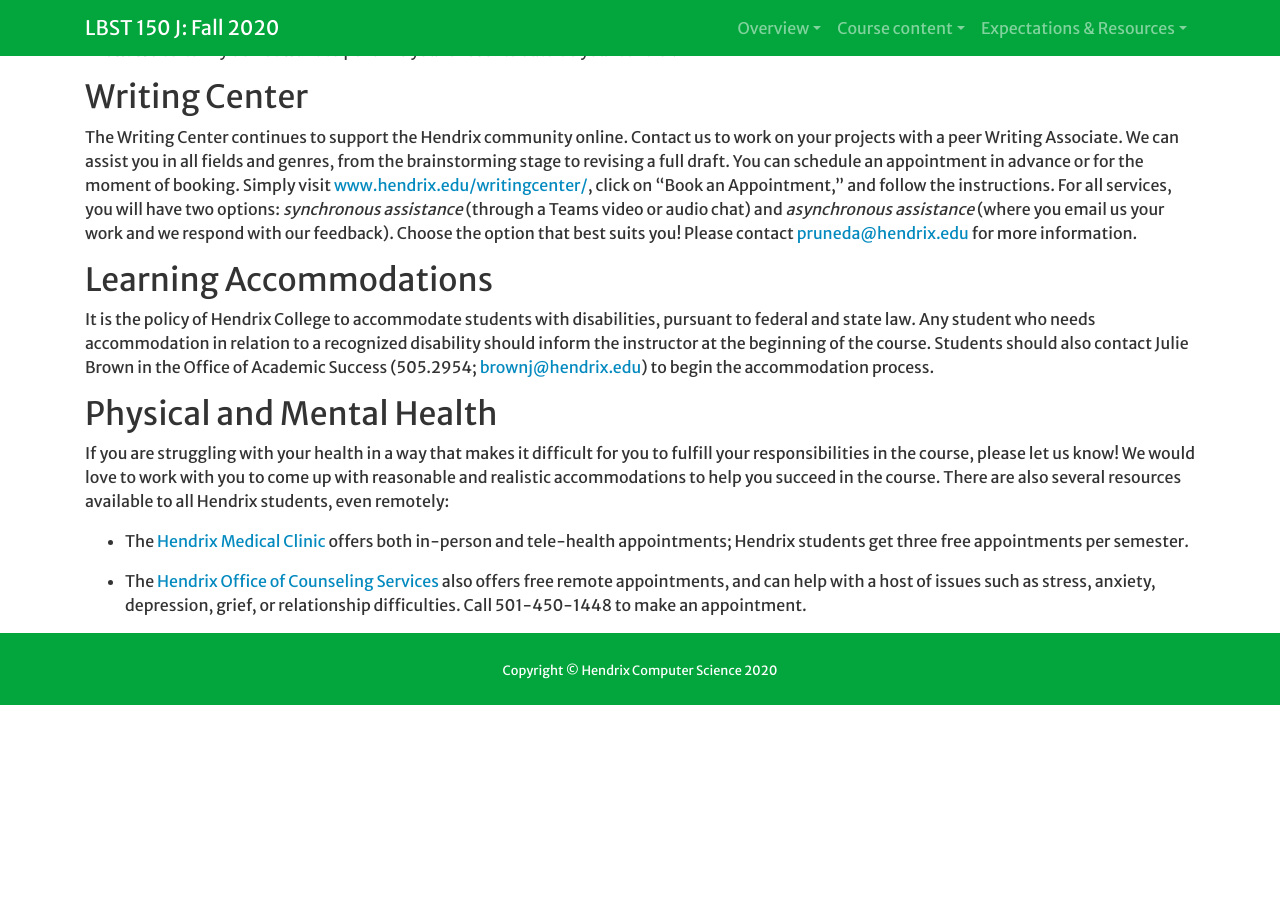
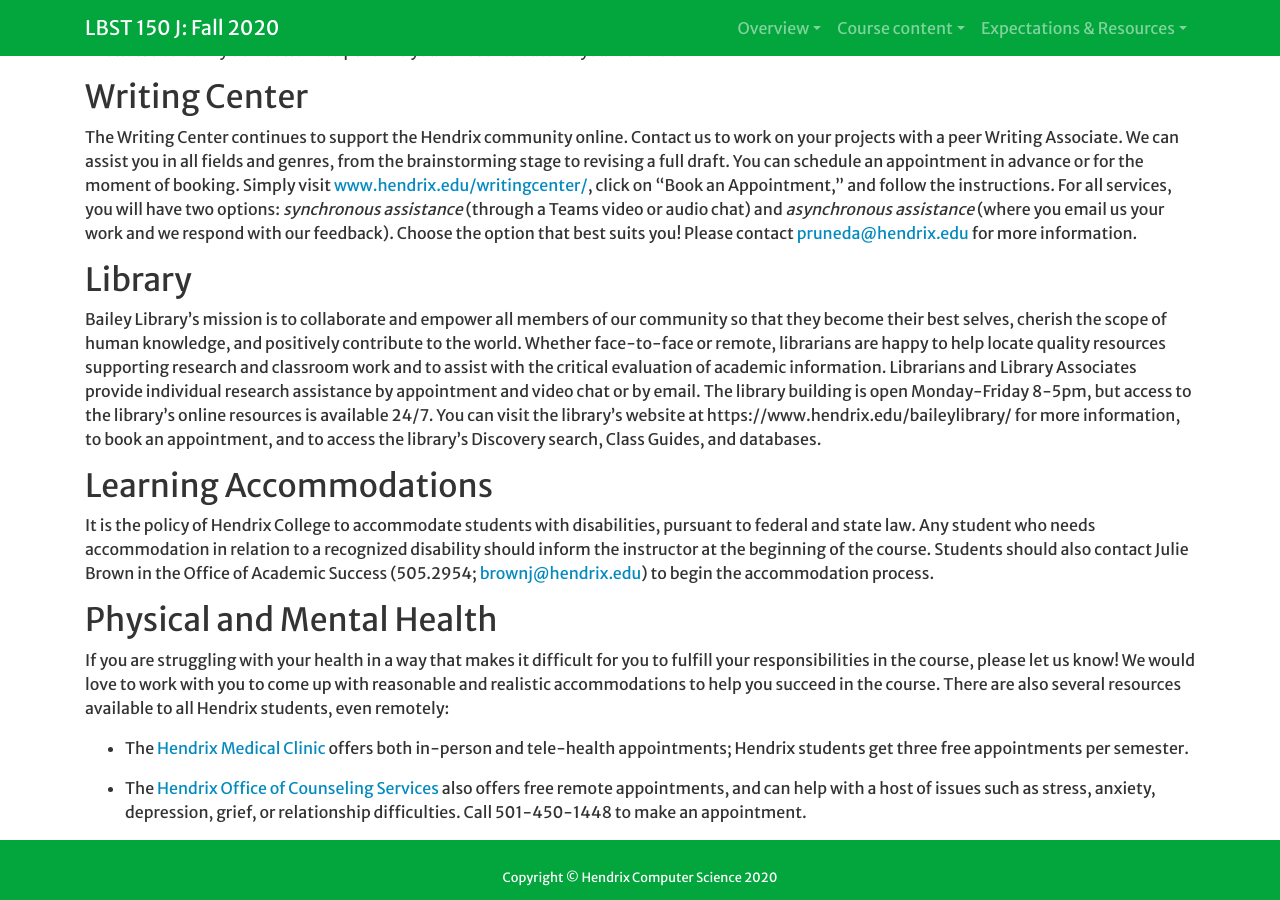
Before and after one commit to Hendrix-CS/creativity-TEC, a Jekyll site: the page built from index.md, in a window 1280 px wide and 900 px high, scrolled down 6477 px. Built offline with Jekyll 4.4.1, drawn with Linux system fonts in a browser that asks for light colours; a script that is not in the unit is left out; our own code applies the rules of GitHub Pages for plain Markdown files; before the commit the page ends 7182 px from its top, so only the background shows below that.

Commit message:
add library statement to syllabus

```diff
--- a/index.md
+++ b/index.md
@@ -158,6 +158,22 @@
 [pruneda@hendrix.edu](mailto:pruneda@hendrix.edu) for more
 information.
 
+## <a name="library">Library </a>
+
+Bailey Library's mission is to collaborate and empower all members of
+our community so that they become their best selves, cherish the scope
+of human knowledge, and positively contribute to the world. Whether
+face-to-face or remote, librarians are happy to help locate quality
+resources supporting research and classroom work and to assist with
+the critical evaluation of academic information. Librarians and
+Library Associates provide individual research assistance by
+appointment and video chat or by email. The library building is open
+Monday-Friday 8-5pm, but access to the library's online resources is
+available 24/7. You can visit the library's website at
+https://www.hendrix.edu/baileylibrary/ for more information, to book
+an appointment, and to access the library's Discovery search, Class
+Guides, and databases.
+
 ## <a name="accommodations">Learning Accommodations</a>
 
 It is the policy of Hendrix College to accommodate students with
```
